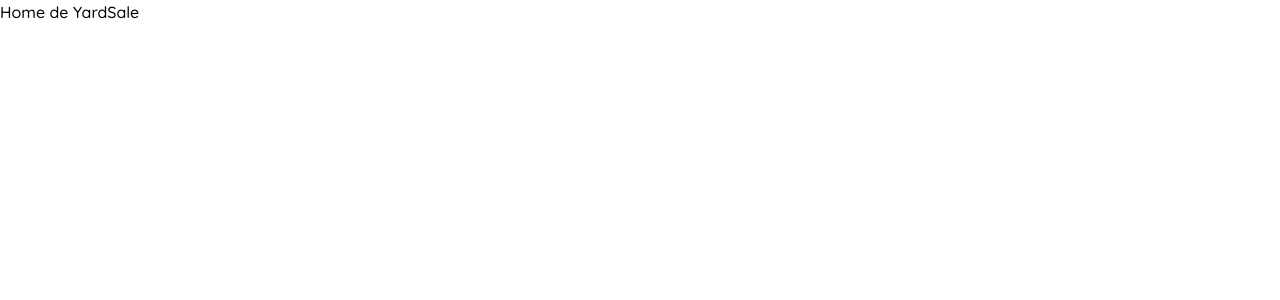
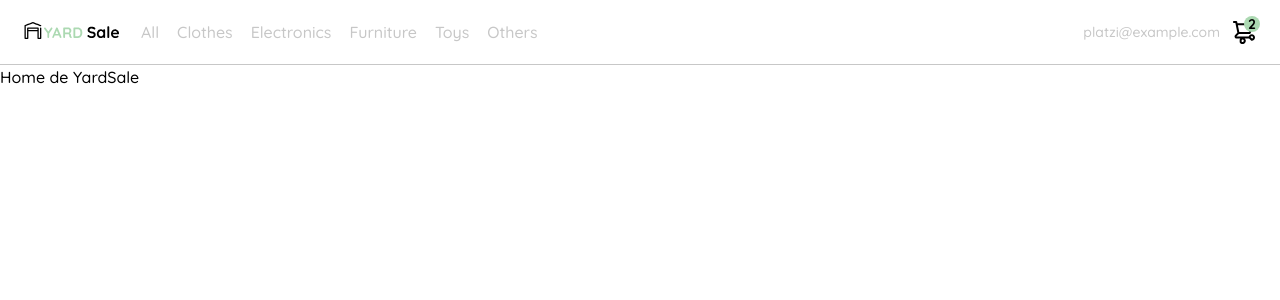
Before and after one commit to Geras4323/web-shop-react, a React (Vite) app: page / in a window 1280 px wide. Shown: the top 300 px of the page. Built offline with nearby package versions, Linux system fonts and the light colour scheme.

Commit message:
[CLASE 12] Header en todas las rutas

```diff
--- a/src/index.css
+++ b/src/index.css
@@ -1,3 +1,7 @@
 @tailwind base;
 @tailwind components;
 @tailwind utilities;
+
+.Header_Item {
+  @apply border border-white p-2 rounded-lg   hover:border-hospital-green hover:text-hospital-green
+}
--- /dev/null
+++ b/src/routes/Header.jsx
@@ -0,0 +1,46 @@
+import React from 'react';
+
+function Header() {
+  return (
+    <nav className="flex justify-between px-6 border-b border-b-very-light-pink">
+      <img src="../../src/assets/icons/icon_menu.svg" alt="menu" className="sm:hidden" />
+
+      <div className="flex">
+        <img src="../../src/assets/logos/logo_yard_sale.svg" alt="logo" className="w-24" />
+        <ul className="p-0 m-0 hidden   sm:flex items-center h-16 ml-3 text-very-light-pink">
+          <li>
+            <a href="/" className="Header_Item">All</a>
+          </li>
+          <li>
+            <a href="/" className="Header_Item">Clothes</a>
+          </li>
+          <li>
+            <a href="/" className="Header_Item">Electronics</a>
+          </li>
+          <li>
+            <a href="/" className="Header_Item">Furniture</a>
+          </li>
+          <li>
+            <a href="/" className="Header_Item">Toys</a>
+          </li>
+          <li>
+            <a href="/" className="Header_Item">Others</a>
+          </li>
+        </ul>
+      </div>
+
+      <div className="navbar-right">
+        <ul className="p-0 m-0 flex items-center h-16">
+          <li className="text-very-light-pink text-sm mr-3 hidden   sm:block">platzi@example.com</li>
+          <li className="relative">
+            <img src="../../src/assets/icons/icon_shopping_cart.svg" alt="shopping cart" />
+            <div className="w-4 h-4 bg-hospital-green rounded-full text-sm font-bold absolute -top-1 -right-1 flex justify-center items-center">2</div>
+          </li>
+        </ul>
+      </div>
+
+    </nav>
+  );
+}
+
+export { Header };
--- a/src/routes/Home.jsx
+++ b/src/routes/Home.jsx
@@ -1,8 +1,10 @@
 import React from 'react';
+import { Header } from './Header';
 
 function Home() {
   return (
     <div>
+      <Header />
       <p>Home de YardSale</p>
     </div>
   );
```
